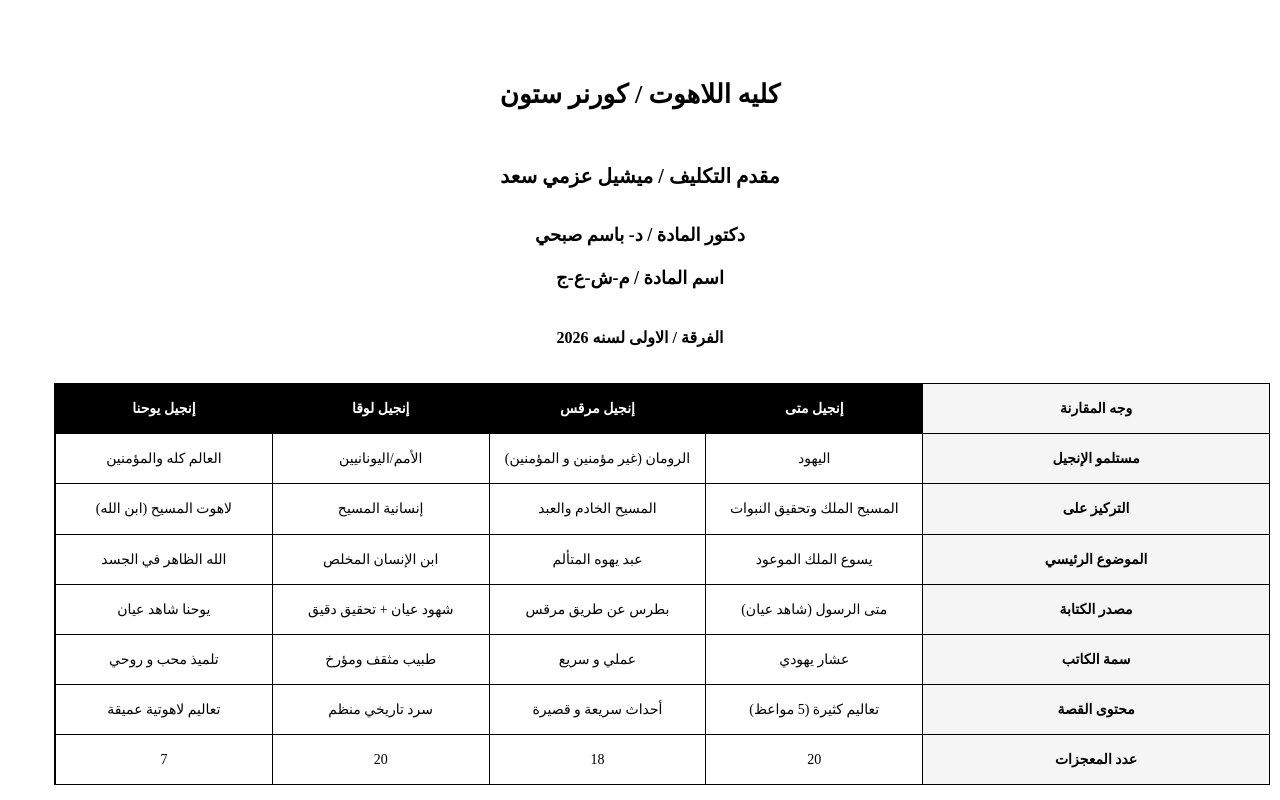
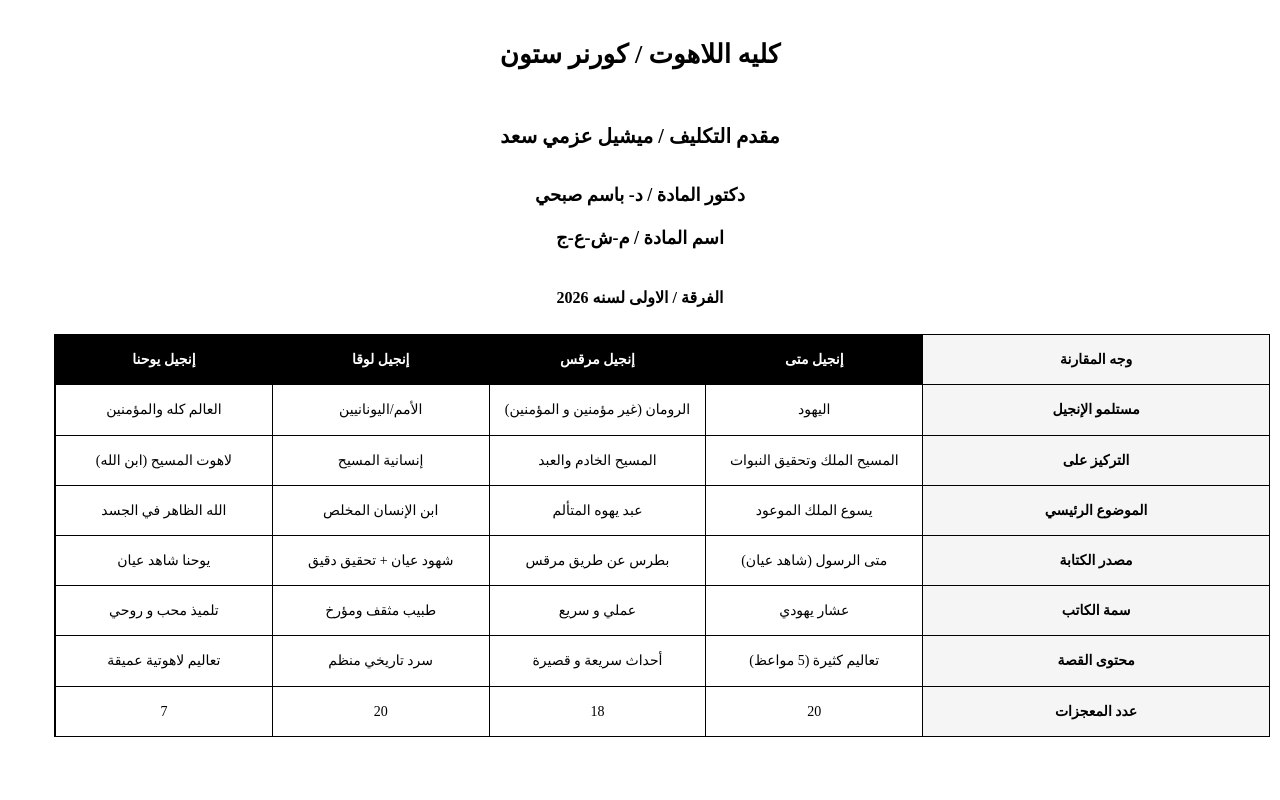
Before and after one commit to Martinmichelaz/Dadpdf, a plain HTML site: page index.html in a window 1280 px wide. Shown: the top 800 px of the page. Drawn offline with Linux system fonts and the light colour scheme.

Commit message:
Adjust padding and margins in index.html

```diff
--- a/index.html
+++ b/index.html
@@ -27,7 +27,7 @@
 		/* الغلاف */
 		.cover {
 			text-align: center;
-			padding-top: 50px;
+			padding-top: 10px;
 			page-break-after: always;
 		}
 
@@ -54,7 +54,7 @@
 		/* الجداول */
 		.table {
 			width: 95%;
-			margin: 30px 10px;
+			margin: 10px 10px 100px 10px;
 			border-collapse: collapse;
 		}
 
```
